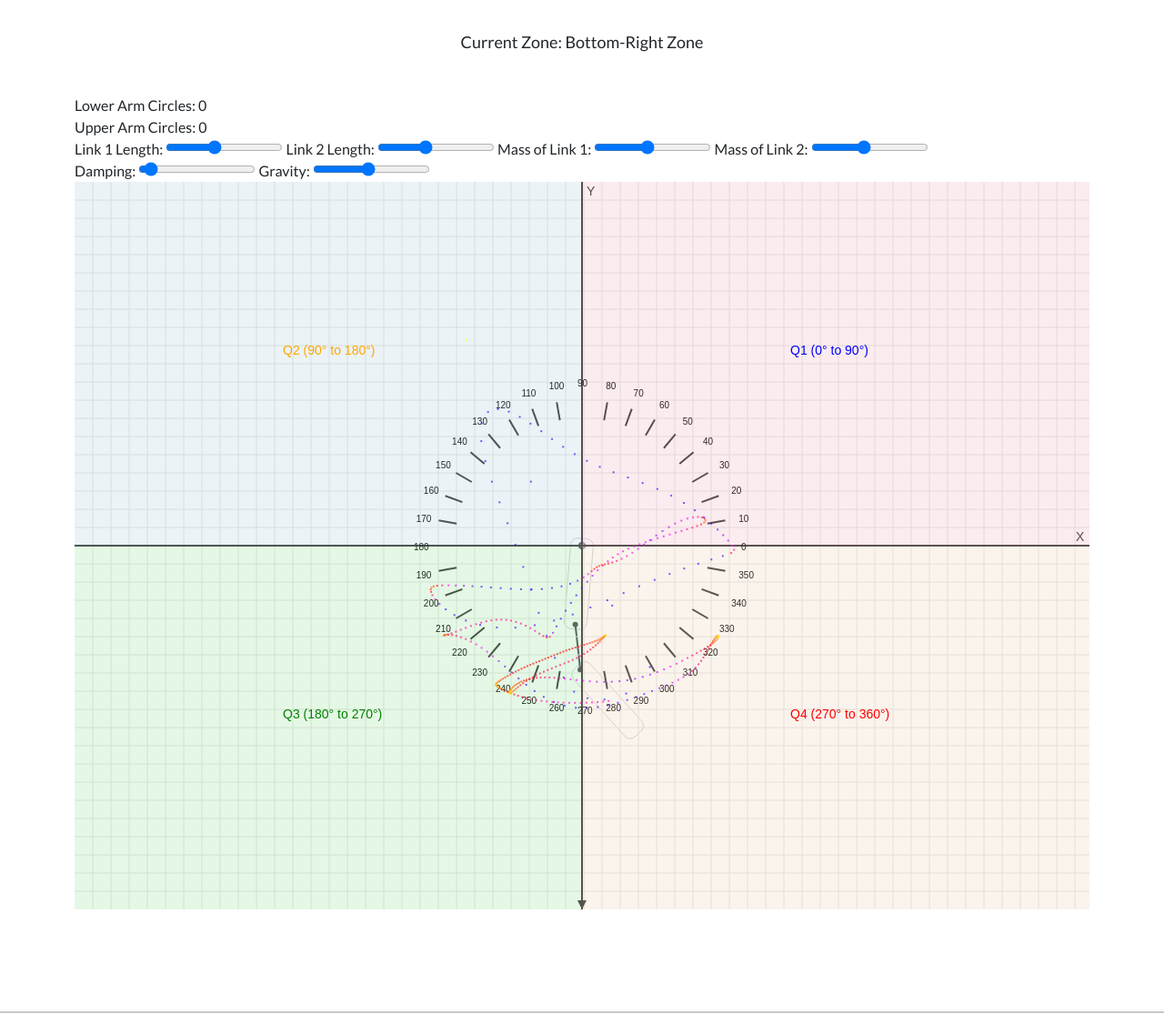
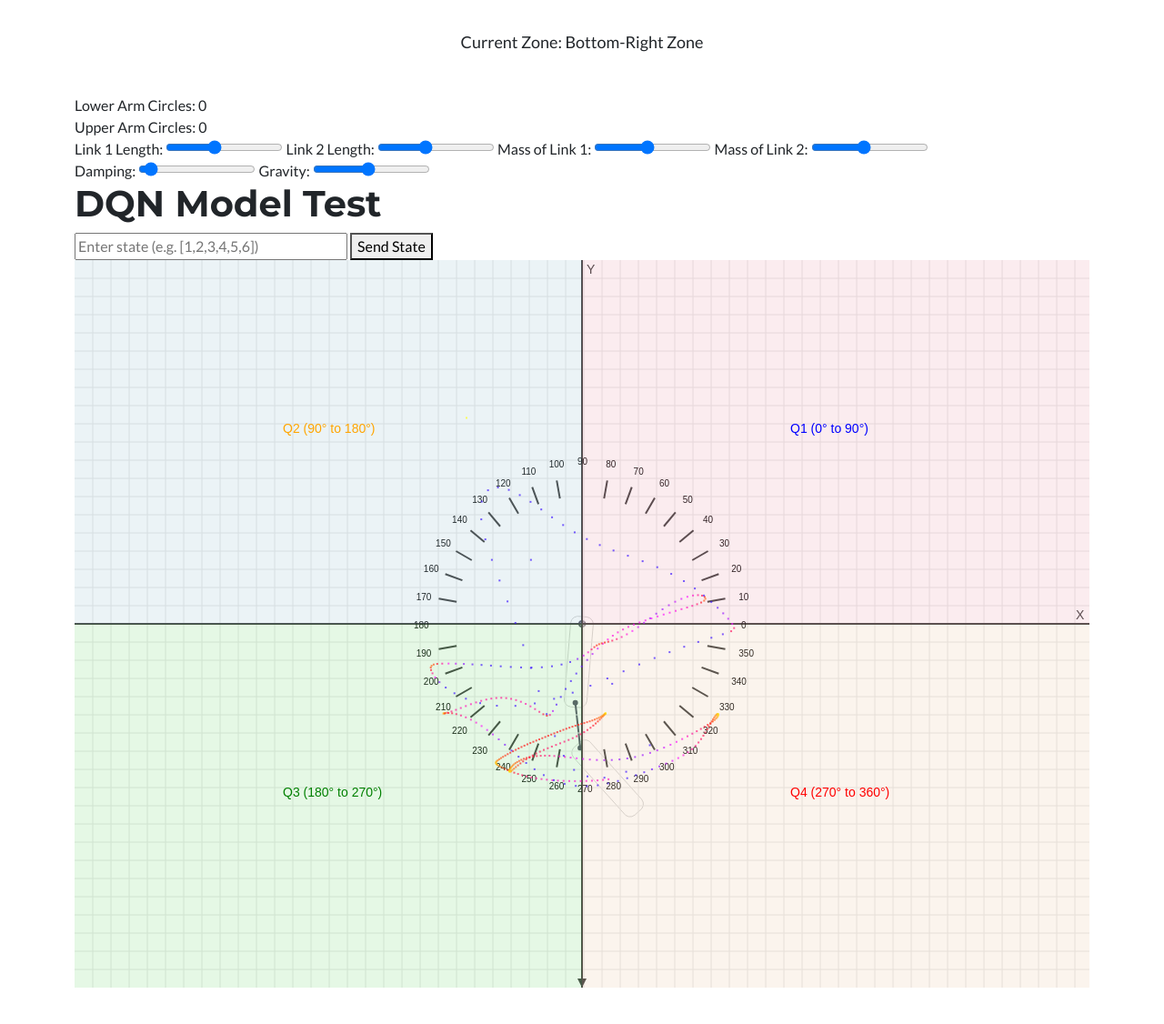
Before and after one commit to trueblood/MyAcrobot, a Flask app: page / in a window 1280 px wide. Shown: the part 245-1371 px from the top of the page at 91% size. Run offline with Flask 3, Linux system fonts and the light colour scheme; some libraries are stand-ins or nearby versions.

Commit message:
web socket on index.html page

```diff
--- a/web/app/src/templates/index.html
+++ b/web/app/src/templates/index.html
@@ -23,7 +23,35 @@
         <!-- Your custom JavaScript file -->
         <script src="{{ url_for('static', filename='js/double_pendulum.js') }}"></script>
 
+        <script src="https://cdnjs.cloudflare.com/ajax/libs/socket.io/4.0.1/socket.io.js"></script>
+        <script type="text/javascript">
+            var socket = io();
+            var savedMessages = []; // Array to store all messages
 
+            socket.on('connect', function () {
+                console.log('Connected to server');
+            });
+
+            socket.on('message_from_server', function (msg) {
+                console.log('Received:', msg);
+                // Save message to array
+                savedMessages = [];
+                savedMessages.push(msg);
+                // Update hidden input with stringified array
+                document.getElementById('savedMessagesHidden').value = JSON.stringify(savedMessages);
+                document.getElementById('messages').innerHTML += '<br>' + JSON.stringify(msg);
+            });
+
+            function sendState() {
+                var state = document.getElementById('stateInput').value;
+                var messageData = { state: state };
+                socket.emit('message_from_client', { state: state });
+                savedMessages = [];
+                // Save sent message
+                savedMessages.push(messageData);
+                document.getElementById('savedMessagesHidden').value = JSON.stringify(savedMessages);
+            }
+        </script>
     </head>
     <body id="page-top">
         <!-- Navigation-->
@@ -68,6 +96,12 @@
                     <label>Gravity: <input type="range" id="gravity" min="1" max="20" value="9.8"></label>
                 </div>
 
+                <h1>DQN Model Test</h1>
+                <input type="text" id="stateInput" placeholder="Enter state (e.g. [1,2,3,4,5,6])" style="width: 300px;">
+                <button onclick="sendState()">Send State</button>
+                <div id="messages"></div>
+                <!-- Hidden input to store messages -->
+                <input type="hidden" id="savedMessagesHidden" value="[]">
 
                 <!-- Container for the pendulum canvas -->
                 <div id="double_pendulum_canvas" style="width: 100%; height: 100vh; margin: 0 auto;"></div>
```
